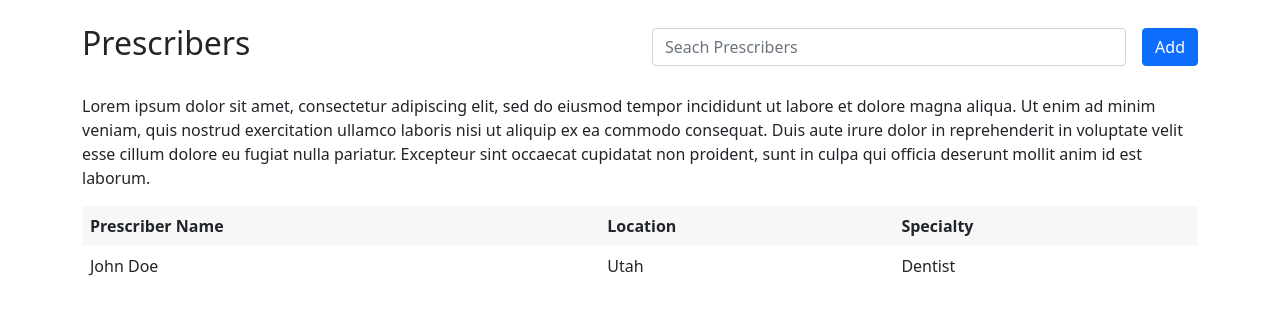
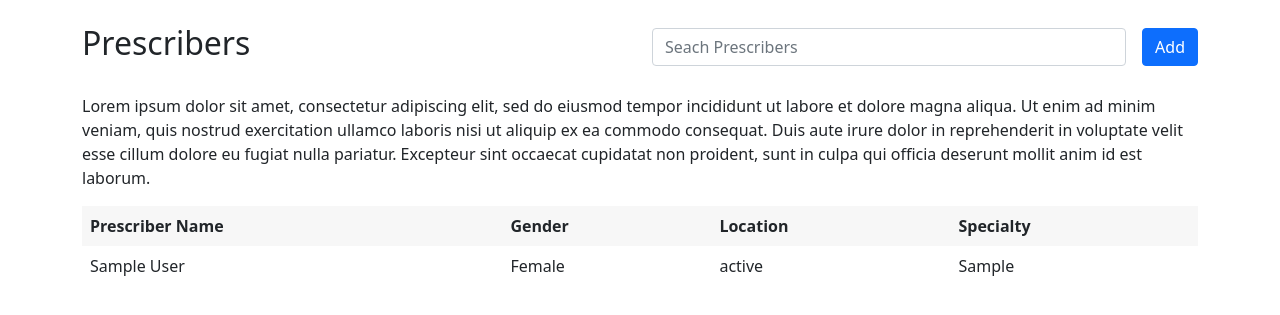
Before and after one commit to logankimbs/intex, a Django app: page /prescribers/ in a window 1280 px wide. Shown: the part 95-410 px from the top of the page. Run offline with Django 3.2, Linux system fonts and the light colour scheme; tables that the repository leaves empty hold one stand-in row (values such as "Sample post").

Commit message:
displayed prescribers and can click and display individuals

```diff
--- a/portal/urls.py
+++ b/portal/urls.py
@@ -12,7 +12,7 @@ urlpatterns = [
     path('', indexPageView, name='index'),
     path('about/', aboutPageView, name='about'),
     path('prescribers/', prescribersPageView, name='prescribers'),
-    path('viewprescriber/', viewPrescriberPageView, name='viewprescriber'),
+    path('<str:npi>/', viewPrescriberPageView, name='viewprescriber'),
     path('editprescriber/', editPrescriberPageView, name='editprescriber'),
     path('createprescriber/', createPrescriberPageView, name='createprescriber'),
     path('drugs/', drugsPageView, name='drugs'),
--- a/portal/views.py
+++ b/portal/views.py
@@ -1,12 +1,10 @@
 from django.shortcuts import render
 from django.http import HttpResponse
-from .models import Drugs
+from .models import Drugs, Prescribers
 import re
 
 
 # this page displays our home page
-
-
 def indexPageView(requests):
     return render(requests, 'portal/index.html')
 
@@ -18,12 +16,23 @@ def aboutPageView(requests):
 
 # this page displays all prescribers in a table
 def prescribersPageView(requests):
-    return render(requests, 'portal/prescribers.html')
+    prescriber = Prescribers.objects.all()
+
+    return render(requests, 'portal/prescribers.html', {'prescriber': prescriber})
 
 
 # this page shows a detailed view of a specific prescriber
-def viewPrescriberPageView(requests):
-    return render(requests, 'portal/viewprescriber.html')
+def viewPrescriberPageView(requests, npi):
+    prescriber = Prescribers.objects.get(npi=npi)
+
+    # convert all caps to normal
+    text = 'AMLODIPINE.BESYLATE.BENAZEPRIL'.lower()
+    punc_filter = re.compile('([.!?]\s*)')
+    split_with_punctuation = punc_filter.split(text)
+    final = ''.join([i.capitalize() for i in split_with_punctuation])
+    print(final)
+
+    return render(requests, 'portal/viewprescriber.html', {'prescriber': prescriber})
 
 
 # this page allows user to edit a specific prescriber
--- a/templates/portal/prescribers.html
+++ b/templates/portal/prescribers.html
@@ -22,16 +22,26 @@
         <thead>
         <tr>
             <th scope="col">Prescriber Name</th>
+            <th scope="col">Gender</th>
             <th scope="col">Location</th>
             <th scope="col">Specialty</th>
         </tr>
         </thead>
         <tbody>
-            <tr class="click-prescriber" onclick="location.href='{% url 'viewprescriber' %}'">
-                <td scope="row">John Doe</th>
-                <td>Utah</td>
-                <td>Dentist</td>
+            {% for prescriber in prescriber %}
+            <tr class="click-prescriber" onclick="location.href='/{{prescriber.npi}}'">
+                <td scope="row">{{prescriber.fname}} {{prescriber.lname}}</th>
+                <td scope="row">
+                    {% if prescriber.gender.lower == 'm' %}
+                        Male
+                    {% else %}
+                        Female
+                    {% endif %}
+                </th>
+                <td>{{prescriber.state.state}}</td>
+                <td>{{prescriber.specialty}}</td>
             </tr>
+            {% endfor %}
         </tbody>
     </table>
 </div>
```
